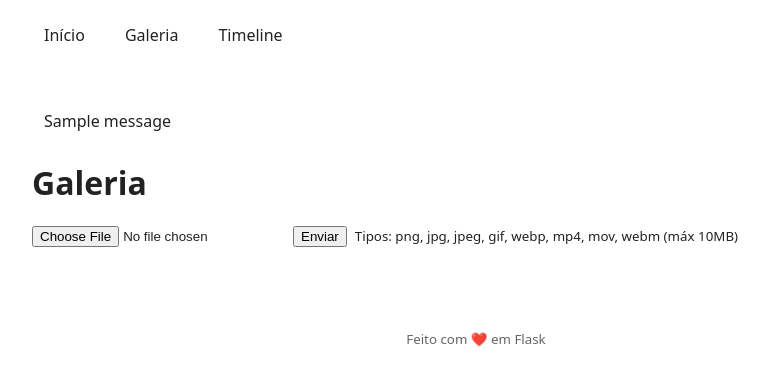
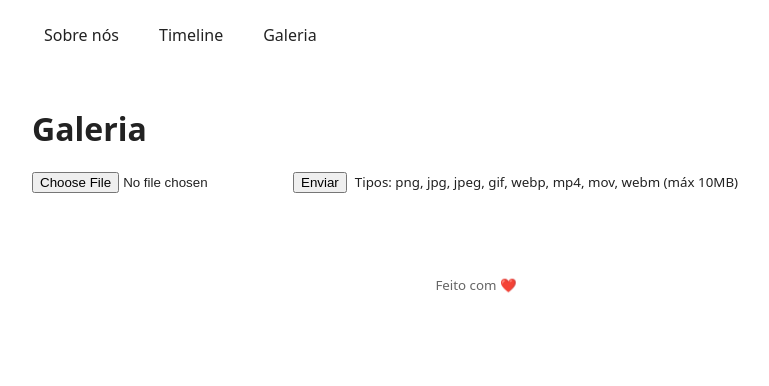
Before and after one commit to SrGonGit/VOG, a Flask app: template templates/galeria.html in a window 1280 px wide. Shown: the top 386 px of the page, without its empty margins (164-933 px from the left). Run offline with Flask 3, Linux system fonts and the light colour scheme; the template is opened without the code that fills it: most values are stand-ins (such as "Sample title", 1, 10 or a date in 2020); one stand-in notice (Sample message) is shown.

Commit message:
Update base.html

```diff
--- a/templates/base.html
+++ b/templates/base.html
@@ -9,28 +9,18 @@
 <body>
   <header class="container">
     <nav class="nav">
-      <a href="{{ url_for('index') }}">Início</a>
-      <a href="{{ url_for('galeria') }}">Galeria</a>
-      <a href="{{ url_for('timeline') }}">Timeline</a>
+      <a href="#sobre">Sobre nós</a>
+      <a href="#timeline">Timeline</a>
+      <a href="#galeria">Galeria</a>
     </nav>
   </header>
 
   <main class="container">
-    {% with messages = get_flashed_messages(with_categories=true) %}
-      {% if messages %}
-        <ul class="flash">
-          {% for category, message in messages %}
-            <li class="flash-{{ category }}">{{ message }}</li>
-          {% endfor %}
-        </ul>
-      {% endif %}
-    {% endwith %}
-
     {% block content %}{% endblock %}
   </main>
 
   <footer class="container footer">
-    <small>Feito com ❤️ em Flask</small>
+    <small>Feito com ❤️</small>
   </footer>
 
   <script src="{{ url_for('static', filename='js/main.js') }}" defer></script>
```
